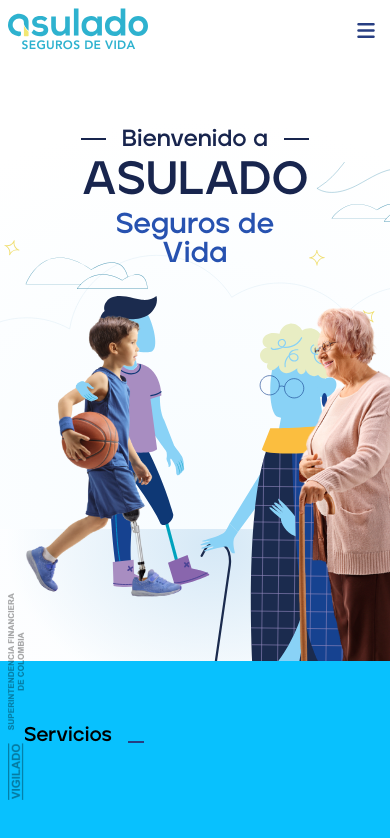
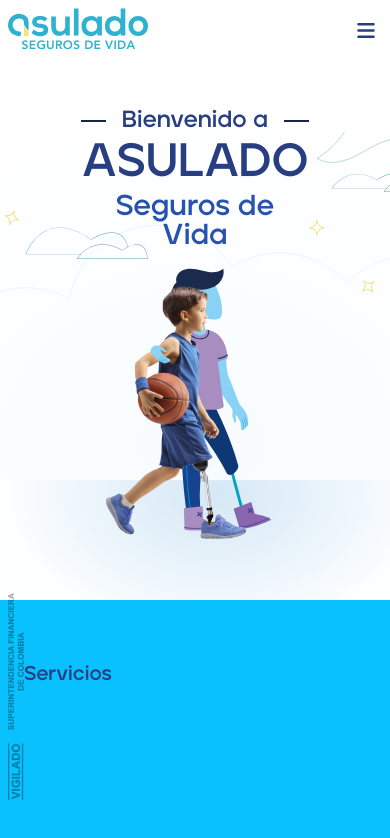
Before and after one commit to MbpMelborp/asulado, a Next.js app: page / in a window 390 px wide. Shown: the top 838 px of the page. Built offline with nearby package versions, Linux system fonts and the light colour scheme; some icons are missing; what tailwindcss-debug-screens would draw is missing.

Commit message:
[UPDATE] change styles and view pictures in banner section

```diff
--- a/app/components/home/Banner.css
+++ b/app/components/home/Banner.css
@@ -26,7 +26,7 @@
     h1 {
       @apply font-je my-auto flex w-full flex-col gap-y-4 px-4 text-center font-bold opacity-0 sm:mb-20 sm:mt-auto md:px-0;
       span {
-        @apply flex w-full flex-grow items-center justify-between gap-x-4 text-[6vw] font-bold leading-[1em] text-azul-dark sm:text-[3.5vw] md:text-[3vw] 2xl:text-6xl;
+        @apply flex w-full flex-grow items-center justify-between gap-x-4 text-[6vw] font-bold leading-[1em] text-primary sm:text-[3.5vw] md:text-[3vw] 2xl:text-6xl;
         &:after {
           @apply block h-0.5 w-auto flex-auto bg-azul-dark;
           content: "";
@@ -37,7 +37,7 @@
         }
       }
       b {
-        @apply text-center text-[12vw] font-bold leading-[0.6em] text-azul-dark sm:text-[10vw] md:text-[6vw] 2xl:text-8xl 2xl:leading-[0.6em];
+        @apply text-center text-[12vw] font-bold leading-[0.6em] text-primary sm:text-[10vw] md:text-[6vw] 2xl:text-8xl 2xl:leading-[0.6em];
       }
       strong {
         @apply text-center text-[7.4vw] font-bold leading-none text-azul-bold sm:text-[7vw] md:text-[4vw] md:leading-[0.8em] 2xl:text-6xl;
@@ -59,22 +59,22 @@
     @apply z-0 col-span-6 col-start-1 row-span-1 row-start-5;
   }
   .as__banner_left {
-    @apply z-10 col-span-4 col-start-1 row-span-5 row-start-3 grid items-start overflow-hidden  sm:col-span-2 sm:col-start-1 md:col-span-2 md:col-start-1 md:row-span-6 md:row-start-1 md:items-end;
+    @apply z-10 col-span-8 col-start-1 row-span-5 row-start-3 grid items-start overflow-hidden  sm:col-span-2 sm:col-start-1 md:col-span-2 md:col-start-1 md:row-span-6 md:row-start-1 md:items-end;
     .as__banner_left_int {
       @apply col-span-1 col-start-1 row-span-1 row-start-1 mt-auto flex w-full justify-center overflow-hidden opacity-0;
       img,
       svg {
-        @apply -ml-[20%] mb-8 w-full md:ml-0 md:w-[80%] 2xl:w-[75%];
+        @apply -ml-[10%] mb-8 w-3/5 sm:w-[99%] md:ml-0 md:w-[80%] 2xl:w-[80%];
       }
     }
   }
   .as__banner_right {
-    @apply z-10 col-span-4 col-start-3 row-span-6 row-start-3 grid items-end overflow-hidden  opacity-0 sm:col-span-3 sm:col-start-4 md:col-span-2 md:col-start-5 md:row-start-1;
+    @apply z-10 col-span-1 col-start-3 row-span-6 row-start-3 grid items-end overflow-hidden  opacity-0 sm:col-span-3 sm:col-start-4 md:col-span-2 md:col-start-5 md:row-start-1;
     .as__banner_right_int {
       @apply col-span-1 col-start-1 row-span-1 row-start-1 mt-auto w-full overflow-hidden;
       img,
       svg {
-        @apply ml-[20%] w-full sm:w-[70%] md:ml-0 md:w-full 2xl:w-[80%];
+        @apply hidden sm:inline-block ml-[40%] w-full sm:w-[55%] md:ml-[15%] md:w-[full] 2xl:w-[60%];
         /* @apply object-cover w-[120%]  mx-auto; */
       }
     }
--- a/app/components/home/Cifras.css
+++ b/app/components/home/Cifras.css
@@ -1,7 +1,7 @@
 .as__cifras {
   @apply overflow-hidden bg-BG-1 py-12 md:pb-28 md:pt-28;
   .as__title_section {
-    @apply text-azul-dark;
+    @apply text-primary;
   }
   .as__cifras_content {
     @apply flex flex-col items-center justify-between pt-8 md:flex-row md:gap-x-8 md:pt-16 lg:gap-x-32;
--- a/app/components/home/Cifras.js
+++ b/app/components/home/Cifras.js
@@ -130,12 +130,12 @@
               <h4>
                 <span>{clientes}</span>k
               </h4>
-              <p>clientes de Rentas vitalicias</p>
+              <p>clientes de Rentas Vitalicias</p>
             </div>
             <div className="as__cifras_content_cifra">
               <Image src={ILUS2} alt="asulado" />
               <h4>{cobertura}m</h4>
-              <p>de cobertura de afiliados a través del Seguro previsional</p>
+              <p>de cobertura de afiliados a través del Seguro Previsional</p>
             </div>
             <div className="as__cifras_content_cifra">
               <Image src={ILUS3} alt="asulado" />
--- a/app/components/home/Documentos.css
+++ b/app/components/home/Documentos.css
@@ -2,14 +2,14 @@
   @apply overflow-hidden bg-gradient-to-b from-white to-[#F4F9FC] py-12 md:pb-16 md:pt-28;
   .as__section_wrapper {
     .as__title_section {
-      @apply text-azul-dark;
+      @apply text-azul-bold;
     }
     .as__documentos_wrap_info {
       @apply flex grid-cols-1 grid-rows-2 flex-col md:grid md:grid-rows-1;
       .as__documentos_content {
         @apply z-10 order-2 col-start-1 col-end-1 row-start-2 row-end-3 -mt-12 flex w-full flex-col items-center justify-between md:row-start-1 md:row-end-1 md:mt-0 md:flex-row;
         h4 {
-          @apply font-je w-full text-5xl font-bold text-azul-dark md:w-2/6 md:text-5xl;
+          @apply font-je w-full text-5xl font-bold text-primary md:w-2/6 md:text-5xl;
         }
         .as__documentos_content_info {
           @apply flex w-full flex-col items-start space-y-4 pt-5 md:w-2/6;
--- a/app/components/home/Proposito.css
+++ b/app/components/home/Proposito.css
@@ -4,12 +4,12 @@
   .as__section_wrapper {
     @apply z-10 col-start-1 col-end-1 row-start-1 row-end-2;
     .as__title_section {
-      @apply text-azul-dark;
+      @apply text-azul-bold;
     }
     .as_proposito_content {
       @apply font-je mt-40 flex flex-wrap items-center justify-center gap-x-4 gap-y-2 py-12 text-center text-3xl font-bold leading-6 sm:mt-32 sm:pt-28 md:pb-14 md:text-5xl md:leading-none;
       span {
-        @apply text-azul-dark;
+        @apply text-primary;
       }
       strong {
         @apply text-azul-bold;
--- a/app/components/home/Servicios.css
+++ b/app/components/home/Servicios.css
@@ -31,7 +31,7 @@
         h2 {
           @apply font-je relative mx-auto pr-12 text-4xl font-bold leading-[0.8em] md:mx-0 md:pr-0;
           span {
-            @apply relative z-10 block text-azul-dark;
+            @apply relative z-10 block text-primary;
           }
           b {
             @apply relative z-0 ml-8 inline-block rounded-full bg-white px-4 pb-1 pt-2 font-bold text-azul-bold;
--- a/app/components/home/Servicios.js
+++ b/app/components/home/Servicios.js
@@ -86,7 +86,7 @@
               </div>
               <div className="as__servicios_content">
                 <h2>
-                  <span>Renta</span> <b>vitalicia</b>
+                  <span>Renta</span> <b>Vitalicia</b>
                 </h2>
                 <p>
                   Modalidad de pensión que se contrata con una Aseguradora de
@@ -105,7 +105,7 @@
               </div>
               <div className="as__servicios_content">
                 <h2>
-                  <span>Seguro</span> <b>previsional</b>
+                  <span>Seguro</span> <b>Previsional</b>
                 </h2>
                 <p>
                   Es el seguro que cubre a los afiliados a un Fondo de Pensiones
--- a/app/globals.css
+++ b/app/globals.css
@@ -83,9 +83,9 @@
 }
 
 .as__title_section {
-  @apply font-je flex gap-x-4 align-bottom text-xl font-bold leading-none;
+  @apply font-je flex gap-x-4 align-bottom text-xl font-bold text-primary leading-none;
   &:after {
-    @apply mb-0.5 inline-block h-0.5 w-4 self-end bg-primary;
+    @apply mb-0.5 inline-block h-0.5 w-4 self-end;
     content: "";
   }
 }
@@ -143,7 +143,7 @@
         .as_footer_ct_item {
           @apply flex gap-x-2;
           .ttle {
-            @apply mb-2 text-lg text-azul-dark;
+            @apply mb-2 text-lg text-azul-dark font-bold;
           }
           i {
             @apply flex h-6 w-6 items-center justify-center rounded-full bg-[#E9F5F8] text-sm text-[#2EB2CF];
```
